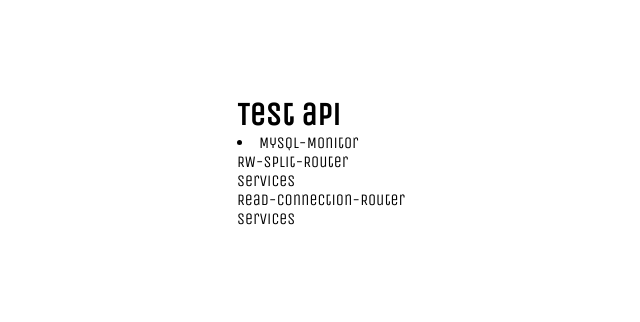
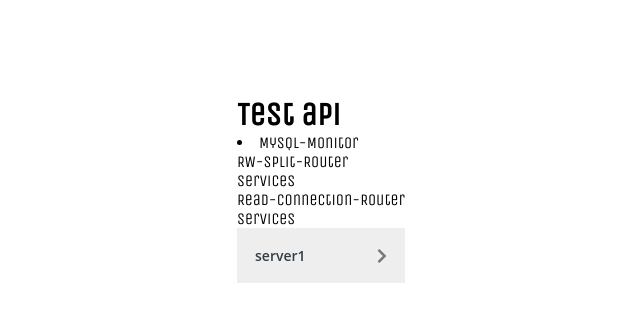
Before and after one commit to UmerSharif/designs-snippets, a React (Create React App) app: page / in a window 1280 px wide. Shown: the top 322 px of the page, without its empty margins (319-959 px from the left). Built offline with nearby package versions, Linux system fonts and the light colour scheme.

Commit message:
accordian completed

```diff
--- a/src/components/Accordian.js
+++ b/src/components/Accordian.js
@@ -1,9 +1,36 @@
-import React from "react";
+import React, { useRef, useState, useEffect } from "react";
+import Chevron from "./Chevron";
 import "./Accordian.scss";
-export default function Accordian() {
+export default function Accordian(props) {
+  const [active, setActive] = useState(false);
+  const contentRef = useRef(null);
+
+  useEffect(() => {
+    contentRef.current.style.maxHeight = active
+      ? `${contentRef.current.scrollHeight}px`
+      : "0px";
+    console.log(contentRef.current.style.maxHeight);
+  }, [contentRef, active]);
+
+  const toogleActive = () => {
+    setActive(!active);
+  };
   return (
-    <div>
-      <h1>Accordian</h1>
+    <div className="accordion__section">
+      <button
+        className={`accordion ${active ? "active" : ""}`}
+        onClick={toogleActive}
+      >
+        <p className="accordion__title">{props.title}</p>
+        <Chevron
+          className={active ? "accordion__icon rotate" : "accordion__icon"}
+          width={10}
+          fill={"#777"}
+        />
+      </button>
+      <div ref={contentRef} className="accordion__content">
+        {props.children}
+      </div>
     </div>
   );
 }
--- a/src/components/Chevron.js
+++ b/src/components/Chevron.js
@@ -1,6 +1,6 @@
 import React from "react";
 
-export default function Chevron() {
+export default function Chevron(props) {
   return (
     <svg
       className={props.className}
--- a/src/components/Testapi.js
+++ b/src/components/Testapi.js
@@ -1,4 +1,5 @@
 import React from "react";
+import Accordian from "./Accordian";
 export default function Testapi() {
   const initial = {
     links: {
@@ -74,6 +75,7 @@ export default function Testapi() {
   console.log(data[0].attributes);
   console.log(newData);
   const {
+    id: serverID,
     relationships: {
       monitors: { links: mlinks, data: mdata },
       services: { links: slinks, data: sdata }
@@ -113,6 +115,7 @@ export default function Testapi() {
           );
         })}
       </section>
+      <Accordian title={serverID}>{testingData}</Accordian>
     </div>
   );
 }
```
